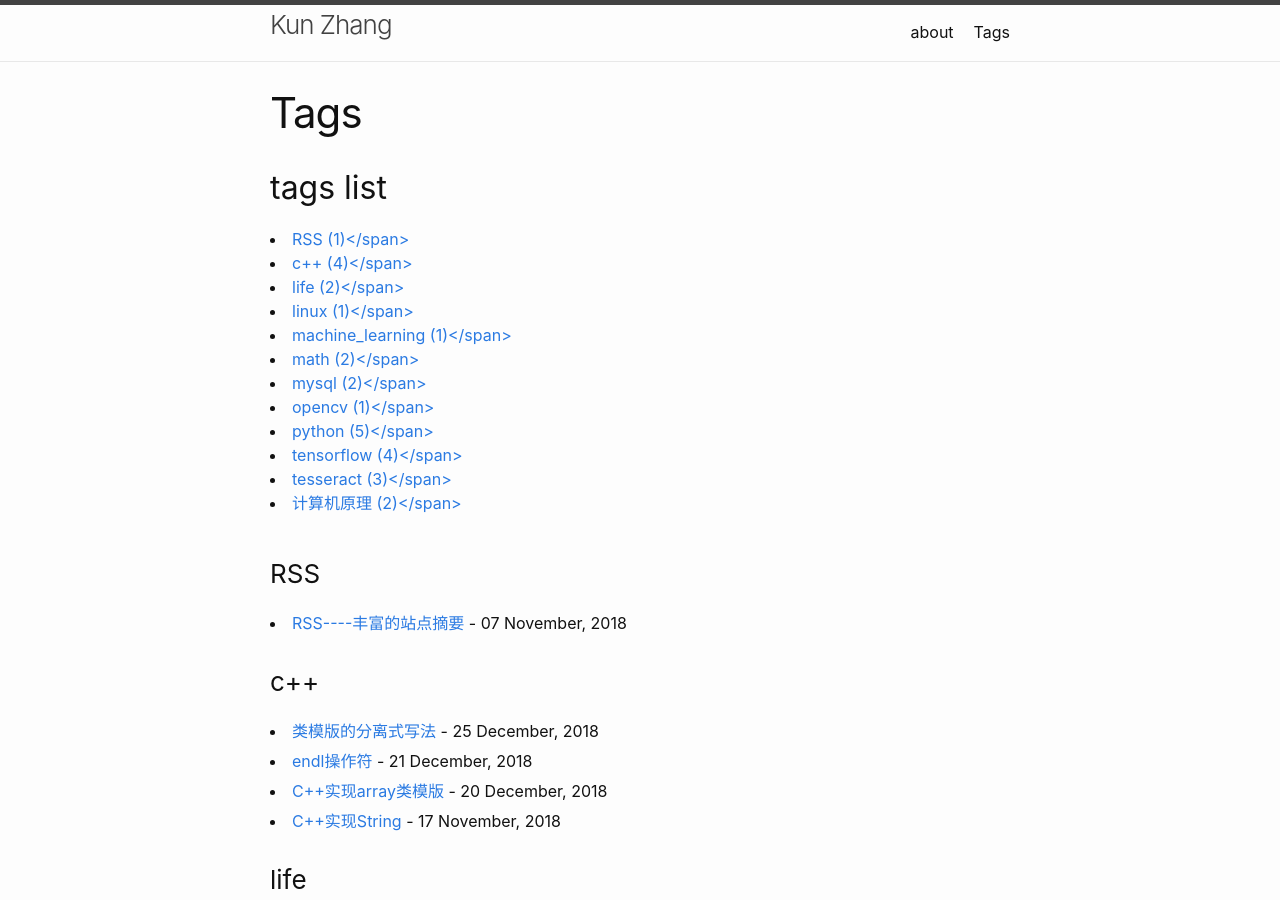
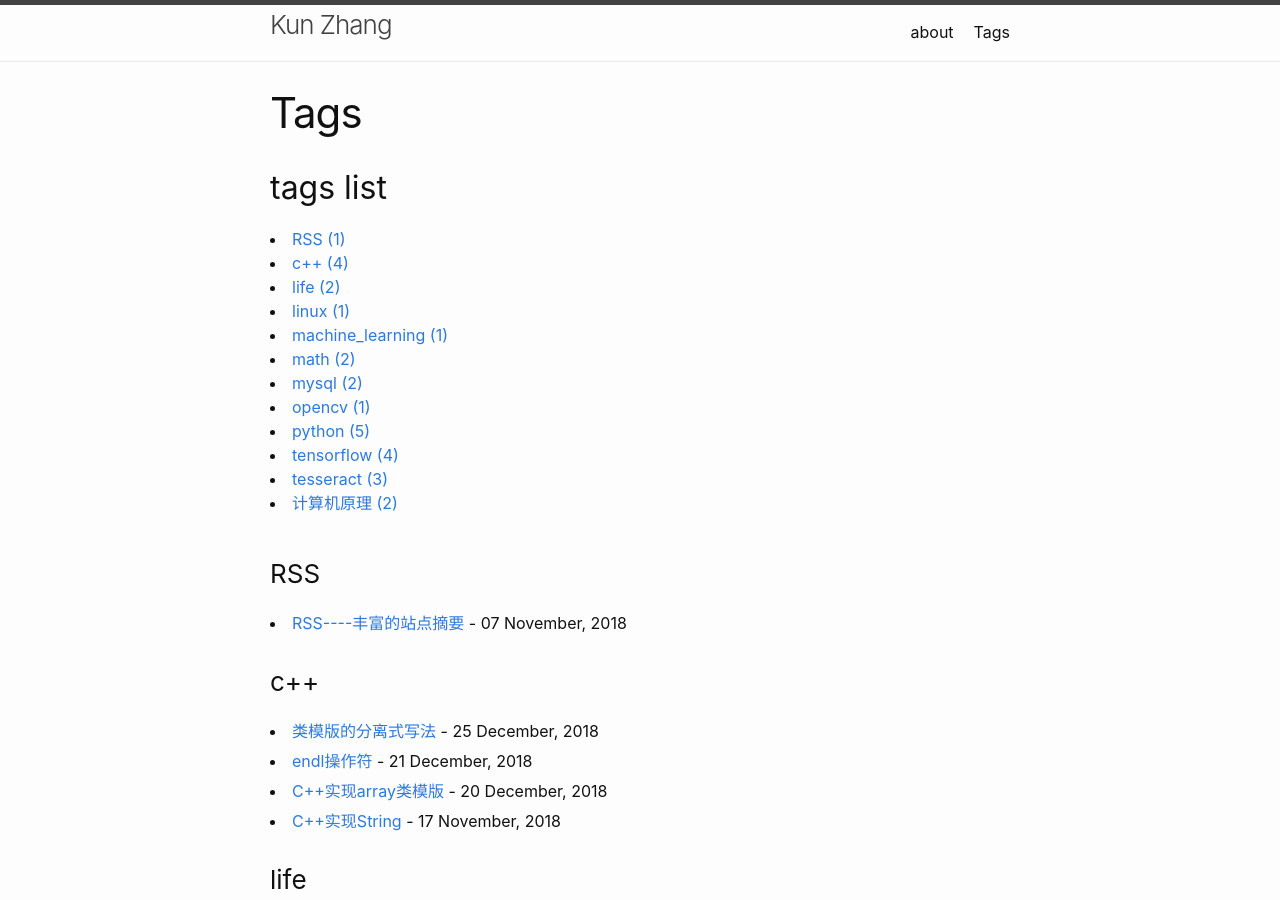
Before and after one commit to zhangkuncode/zhangkuncode.github.io, a Jekyll site: the page built from tags.md, in a window 1280 px wide and 900 px high. Built offline with Jekyll 4.4.1, drawn with Linux system fonts in a browser that asks for light colours.

Commit message:
Update tags.md

```diff
--- a/tags.md
+++ b/tags.md
@@ -12,11 +12,11 @@ tags list
   {% capture this_word %}{{ tag_words[item] | strip_newlines }}{% endcapture %}
   <li>
       <a href="#{{ this_word | replace:' ','-' }}-ref" data-toggle="tab">
-        {{ this_word }} ({{ site.tags[this_word].size }})</span>
+        {{ this_word }} ({{ site.tags[this_word].size }})
      </a>
   </li>
 {% endunless %}{% endfor %}
-<br />
+<br/>
 
 <!-- Tab panes -->
 {% assign last_item = site.tags.size | minus: 1 %}
```
